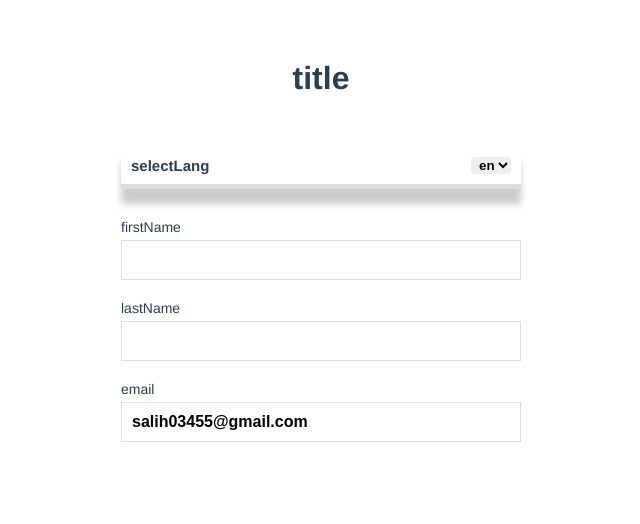
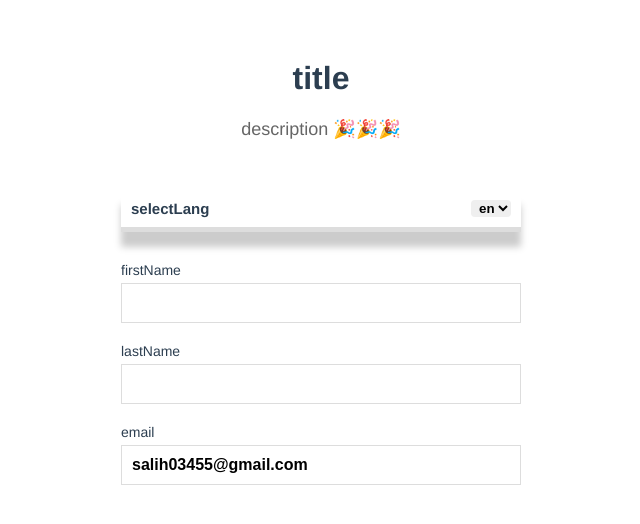
Before and after one commit to salih03455/Vuelidate-and-VueI18n-Example, a Vue app: page / in a window 1280 px wide. Shown: the top 524 px of the page, without its empty margins (319-959 px from the left). Built offline with nearby package versions, Linux system fonts and the light colour scheme.

Commit message:
ceviri metinlerini iyilestirdim, storeye getters ekledim

```diff
--- a/src/components/Form.vue
+++ b/src/components/Form.vue
@@ -60,7 +60,7 @@ export default {
     const state = reactive({
       firstName: '',
       lastName: '',
-      email: store.state.email
+      email: store.getters.getLocale.email
     })
     const rules = computed(() => {
       const localRules = {
--- a/src/components/Header.vue
+++ b/src/components/Header.vue
@@ -8,7 +8,7 @@
         <a href="https://vue-i18n.intlify.dev/" target="_blank">Vue I18n</a>
       </template>
     </i18n-t>
-    <p></p>
+    <p>{{ $t('description') }} 🎉🎉🎉</p>
   </header>
 </template>
 <script>
@@ -20,7 +20,9 @@ export default {
 <style scoped>
   header {
     text-align: center;
-    margin-bottom: 50px;
+    max-width: 960px;
+    padding: 0 10px;
+    margin: 0 auto 50px;
   }
   header h1 a {
     color: #42b983;
@@ -29,4 +31,8 @@ export default {
   header h1 a:hover {
     text-decoration: underline;
   }
+  header p {
+    font-size: 18px;
+    color: #666;
+  }
 </style>
--- a/src/locales/en.json
+++ b/src/locales/en.json
@@ -1,14 +1,14 @@
 {
-  "message": "hello i18n !!",
   "firstName": "First Name",
   "lastName": "Last Name",
   "email": "Email",
   "selectLang": "Select Language",
   "title": "{vuelidate} and {vuei18n} Implementation",
+  "description": "A simple form was created with Vue 3. Validation processes were performed with Vuelidate. The language structure was created with Vue I18n. When the language is changed, the validation messages change accordingly.",
   "validation": {
-    "email": "of course set mail camel",
-    "required": "this area is required!",
-    "minLength": "heey this field is includes maximum {min} characters",
-    "maxLength": "heey this field is includes minimum 10 characters"
+    "email": "Not suitable for email format!",
+    "required": "This field is required!",
+    "minLength": "This field can be maximum {min} characters!",
+    "maxLength": "This field can be minimum 10 characters!"
   }
 }
--- a/src/locales/tr.json
+++ b/src/locales/tr.json
@@ -1,14 +1,14 @@
 {
-  "message": "meraba canim !!",
   "firstName": "İsim",
   "lastName": "Soyisim",
   "email": "Eposta",
   "selectLang": "Dili Seç",
   "title": "{vuelidate} ve {vuei18n} Uygulaması",
+  "description": "Vue 3 ile basit bir form oluşturuldu. Vuelidate ile validation işlemleri yapıldı. Dil yapısı ise Vue I18n ile kurgulandı. Dil değiştirildiğinde validation mesajları da buna paralel olarak değişiyor.",
   "validation": {
-    "email": "mail gir deve oglu deve",
-    "required": "bu alan zorunludur!",
-    "minLength": "bu alan en az {min} karakter icermelidir.",
-    "maxLength": "bu alan en fazla 10 karakter icerebilir"
+    "email": "Email formatına uygun değil!",
+    "required": "Bu alan zorunludur!",
+    "minLength": "Bu alan en az {min} karakter icermelidir!",
+    "maxLength": "Bu alan en fazla 10 karakter icerebilir!"
   }
 }
--- a/src/store/index.js
+++ b/src/store/index.js
@@ -4,7 +4,11 @@ import { selectedLocale } from '@/i18n'
 export default createStore({
   state: {
     locale: selectedLocale,
-    email: 'salih03455@gmail.com'
+    user: {
+      name: '',
+      surname: '',
+      email: 'salih03455@gmail.com'
+    }
   },
   mutations: {
     updateLocale(state, newLocale) {
@@ -17,6 +21,9 @@ export default createStore({
       commit('updateLocale', newLocale)
     }
   },
-  modules: {
+  getters: {
+    getLocale(state) {
+      return state.user
+    }
   }
 })
```
